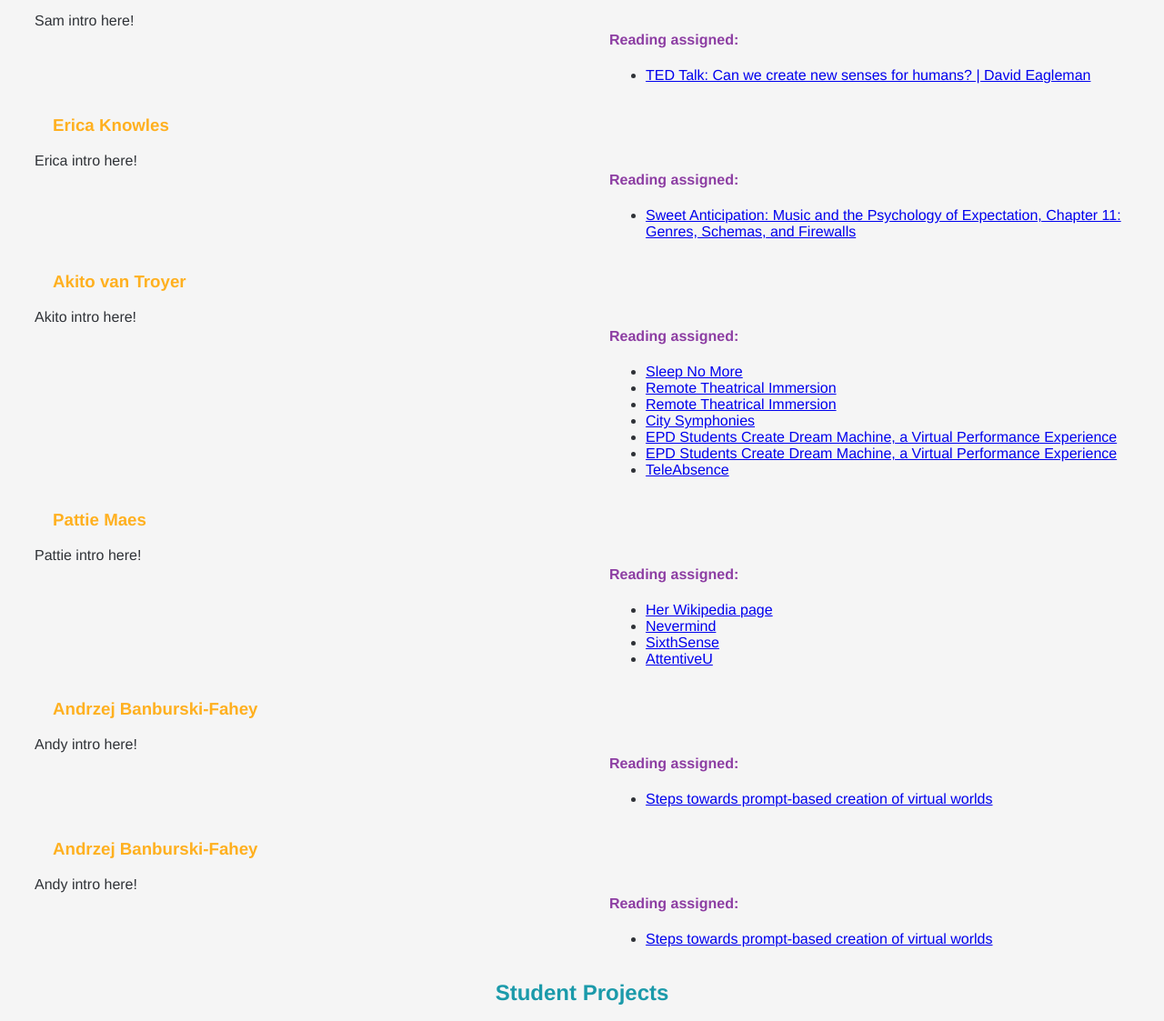
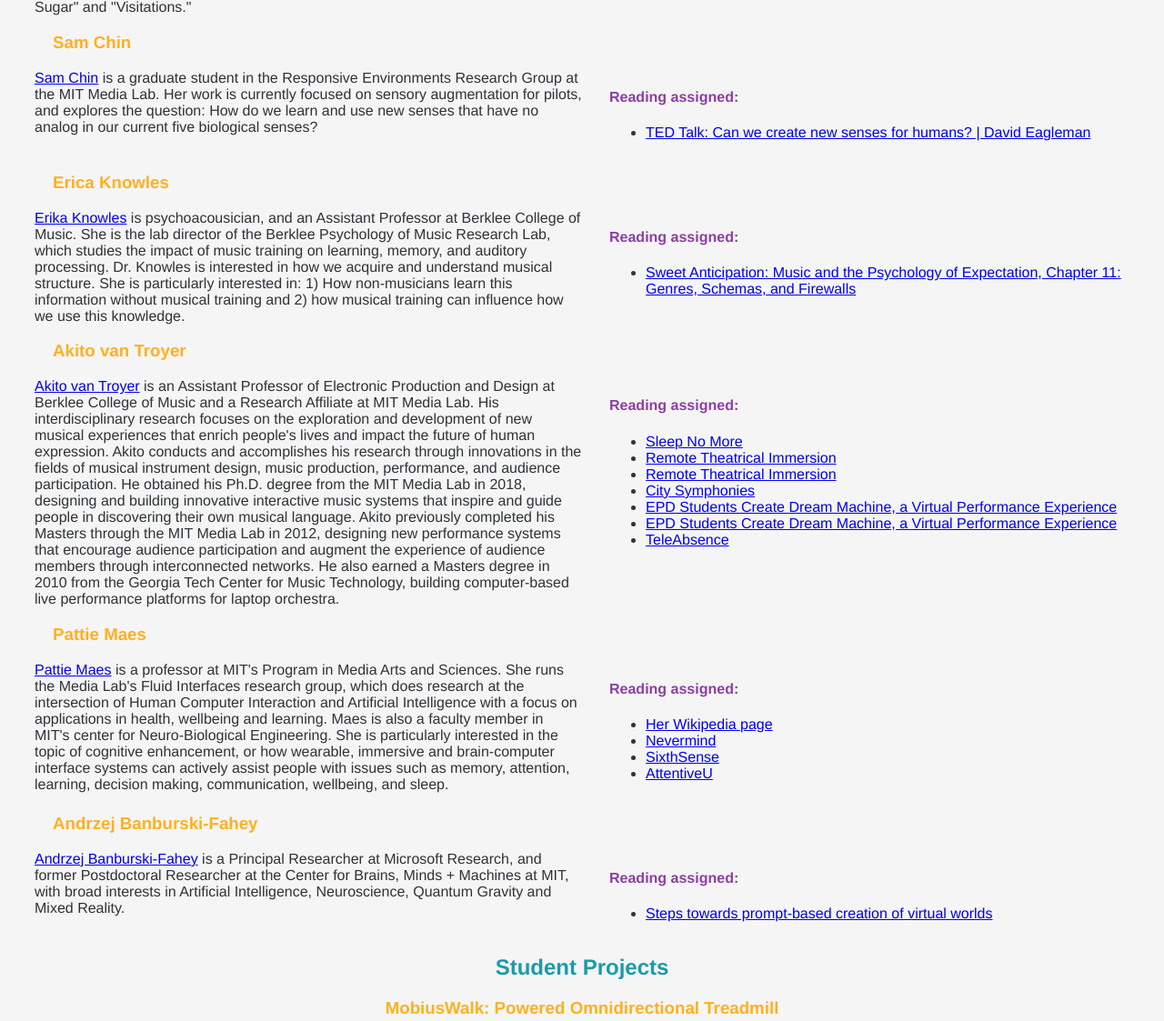
Before and after one commit to aubreySimonson/m3-website, a plain HTML site: page index.html in a window 1280 px wide. Shown: the part 1476-2599 px from the top of the page at 91% size. Drawn offline with Linux system fonts and the light colour scheme.

Commit message:
finished guest speaker list

```diff
--- a/index.html
+++ b/index.html
@@ -1,4 +1,16 @@
 <!DOCTYPE html>
+<!---TODO:
+[X] finish guest speaker section
+[ ] finish student section
+[ ] finish teaching team section
+[ ] update the color scheme
+[ ] re-upload to glitch, set a good name
+[ ] send to all guest speakers (INDIVIDUAL EMAILS) to ask for feedback
+[ ] same for teaching team
+[ ] same for students
+
+-->
+
 <html>
     <head>
         <title>MAKING MUSIC IN THE METAVERSE</title>
@@ -62,9 +74,14 @@
 
         <h3 class = "personname">Rus Gant</h3>
         <div class = "personcontainer">
-          <!---<img src = 'images/ofPeople/AubreySimonson.jpg' class = "portrait">-->
+          <!---Taken from his LinkedIn-->
           <span class = "persondescription">
-            Description for Rus here
+            Rus Gant is a well-regarded international multi-media artist, XR Architect,
+            computer engineer, educator and visual futurist. He is currently on the Research
+            staff at Harvard University in the Department of Earth & Planetary Sciences,
+            where he currently runs the Visualization Research Laboratory and the Virtual Harvard Project,
+            he was recently a Research Fellow at MIT at the Center for Media Studies and for
+            10 years was adjunct faculty at Tokyo’s Showa Women’s University's Institute for Language and Culture.
           </span>
           <span class = "persondescription">
             <h4>
@@ -80,9 +97,17 @@
 
         <h3 class = "personname">Lori Landay</h3>
         <div class = "personcontainer">
-          <!---<img src = 'images/ofPeople/AubreySimonson.jpg' class = "portrait">-->
+          <!---Edited together from her personal website-->
           <span class = "persondescription">
-            Description for Lori here
+            <a href = "https://www.lorilanday.com/">Lori Landay</a>
+            is a Professor of Cultural Studies at Berklee College of Music.
+            Her creative and critical work explores themes of transformation
+            in audiovisual cultural forms, technology, and perception.
+            She is the author of I Love Lucy (TV Milestones Series) and
+            Madcaps, Screwballs, and Con Women: The Female Trickster in American Culture,
+            as well as numerous publications on topics including Minecraft, LEGO, virtual worlds,
+            virtual subjectivity, digital narrative, silent film, and gender and comedy.
+            She teaches <a href = "https://lorilanday.com/223/">Dream Machine</a>, as well as other courses.
           </span>
           <span class = "persondescription">
             <h4>
@@ -100,9 +125,13 @@
 
         <h3 class = "personname">Iulian Radu</h3>
         <div class = "personcontainer">
-          <!---<img src = 'images/ofPeople/AubreySimonson.jpg' class = "portrait">-->
+          <!---Edited together from his personal website-->
           <span class = "persondescription">
-            Description for Iulian here
+            <a href = "http://iulianr.com/">Iulian Radu</a> is a Principal Research Scientist
+            at the Harvard University Graduate School of Education. His work intersects educational
+            innovation and user-centered design, specifically focusing on AR / VR education,
+            digital fabrication, software / hardware engineering, embodied cognition, child development,
+            co-design and socio-technological evolution.
           </span>
           <span class = "persondescription">
             <h4>
@@ -120,7 +149,7 @@
 
         <h3 class = "personname">David Lobser</h3>
         <div class = "personcontainer">
-          <!---<img src = 'images/ofPeople/AubreySimonson.jpg' class = "portrait">-->
+          <!---This was the description for the homework-->
           <span class = "persondescription">
             David Lobser is a 3D animator and VR artist.
             He taught 3D animation at Harvard University before shifting careers to XR development.
@@ -149,9 +178,13 @@
 
         <h3 class = "personname">Sam Chin</h3>
         <div class = "personcontainer">
-          <!---<img src = 'images/ofPeople/AubreySimonson.jpg' class = "portrait">-->
+          <!---From her LinkedIn-->
           <span class = "persondescription">
-            Sam intro here!
+            <a href = "https://www.samch.in/">Sam Chin</a> is a graduate student
+            in the Responsive Environments Research Group at the MIT Media Lab.
+            Her work is currently focused on sensory augmentation for pilots, and
+            explores the question: How do we learn and use new senses that have
+            no analog in our current five biological senses?
           </span>
           <span class = "persondescription">
             <h4>
@@ -169,9 +202,16 @@
 
         <h3 class = "personname">Erica Knowles</h3>
         <div class = "personcontainer">
-          <!---<img src = 'images/ofPeople/AubreySimonson.jpg' class = "portrait">-->
+          <!---Mostly from https://bpmresearchlab.org/-->
           <span class = "persondescription">
-            Erica intro here!
+            <a href = "https://college.berklee.edu/people/erica-knowles">Erika Knowles</a> is
+            psychoacousician, and an Assistant Professor at Berklee College of Music.
+            She is the lab director of the Berklee Psychology of Music Research Lab, which
+            studies the impact of music training on learning, memory, and auditory processing.
+            Dr. Knowles is interested in how we acquire and understand musical structure.
+            She is particularly interested in: 1) How non-musicians learn this information
+            without musical training and 2) how musical training can influence how we use this knowledge.
+
           </span>
           <span class = "persondescription">
             <h4>
@@ -189,9 +229,23 @@
 
         <h3 class = "personname">Akito van Troyer</h3>
         <div class = "personcontainer">
-          <!---<img src = 'images/ofPeople/AubreySimonson.jpg' class = "portrait">-->
+          <!---Taken from his website-->
           <span class = "persondescription">
-            Akito intro here!
+            <a href = "https://vantroyer.com/">Akito van Troyer</a> is  an Assistant
+            Professor of Electronic Production and Design at Berklee College of Music
+            and a Research Affiliate at MIT Media Lab. His interdisciplinary research
+            focuses on the exploration and development of new musical experiences that
+            enrich people's lives and impact the future of human expression. Akito conducts
+            and accomplishes his research through innovations in the fields of musical
+            instrument design, music production, performance, and audience participation.
+            He obtained his Ph.D. degree from the MIT Media Lab in 2018, designing and
+            building innovative interactive music systems that inspire and guide people
+            in discovering their own musical language. Akito previously completed his
+            Masters through the MIT Media Lab in 2012, designing new performance systems
+            that encourage audience participation and augment the experience of audience
+            members through interconnected networks. He also earned a Masters degree in 2010
+            from the Georgia Tech Center for Music Technology, building computer-based live
+            performance platforms for laptop orchestra.
           </span>
           <span class = "persondescription">
             <h4>
@@ -239,9 +293,17 @@
 
         <h3 class = "personname">Pattie Maes</h3>
         <div class = "personcontainer">
-          <!---<img src = 'images/ofPeople/AubreySimonson.jpg' class = "portrait">-->
+          <!---From her Media Lab page-->
           <span class = "persondescription">
-            Pattie intro here!
+            <a href = "https://www.media.mit.edu/people/pattie/overview/">Pattie Maes</a> is
+            a professor at MIT's Program in Media Arts and Sciences. She runs the Media  Lab's
+            Fluid Interfaces research group, which does research at the intersection of
+            Human Computer Interaction and Artificial Intelligence with a focus on applications
+            in health, wellbeing and learning.  Maes is also a faculty member in MIT's center
+            for Neuro-Biological Engineering. She is particularly interested in the topic of
+            cognitive enhancement, or how wearable, immersive and brain-computer interface
+            systems can actively assist people with issues such as memory, attention, learning,
+            decision making, communication,  wellbeing, and sleep.
           </span>
           <span class = "persondescription">
             <h4>
@@ -276,7 +338,10 @@
         <div class = "personcontainer">
           <!---<img src = 'images/ofPeople/AubreySimonson.jpg' class = "portrait">-->
           <span class = "persondescription">
-            Andy intro here!
+            <a href = "https://www.andrzejbanburski.com/">Andrzej Banburski-Fahey</a>
+            is a Principal Researcher at Microsoft Research, and former Postdoctoral Researcher
+            at the Center for Brains, Minds + Machines at MIT, with broad interests in
+            Artificial Intelligence, Neuroscience, Quantum Gravity and Mixed Reality.
           </span>
           <span class = "persondescription">
             <h4>
@@ -291,27 +356,6 @@
             </ul>
           </span>
         </div>
-
-        <h3 class = "personname">Andrzej Banburski-Fahey</h3>
-        <div class = "personcontainer">
-          <!---<img src = 'images/ofPeople/AubreySimonson.jpg' class = "portrait">-->
-          <span class = "persondescription">
-            Andy intro here!
-          </span>
-          <span class = "persondescription">
-            <h4>
-              Reading assigned:
-            </h4>
-            <ul>
-              <li>
-                <a href = "https://arxiv.org/abs/2211.05875">
-                   Steps towards prompt-based creation of virtual worlds
-                </a>
-              </li>
-            </ul>
-          </span>
-        </div>
-
       </div>
       <!----------------------------------------------------------Student Projects---------------------------------------------------->
       <div id = "studentprojects">
```
